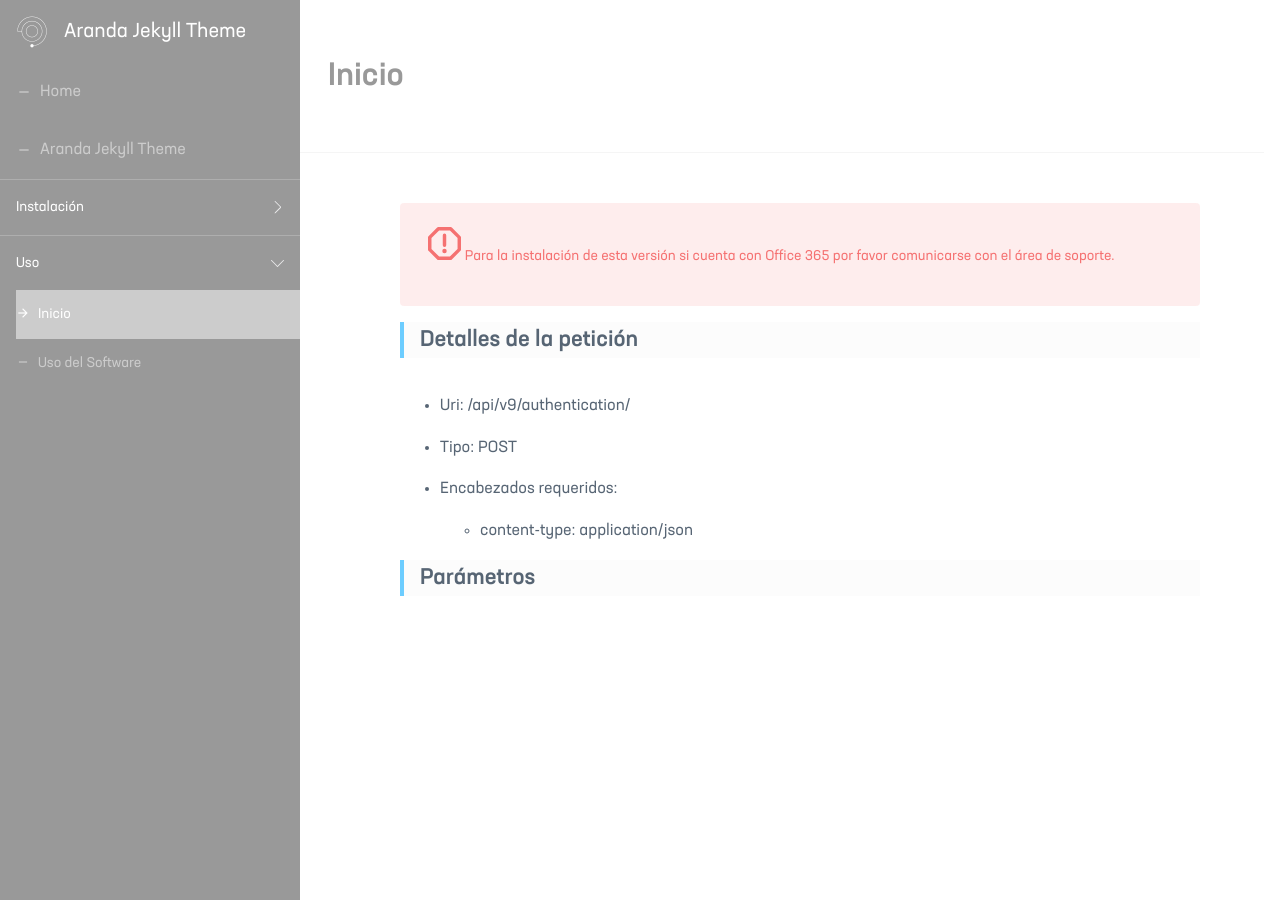
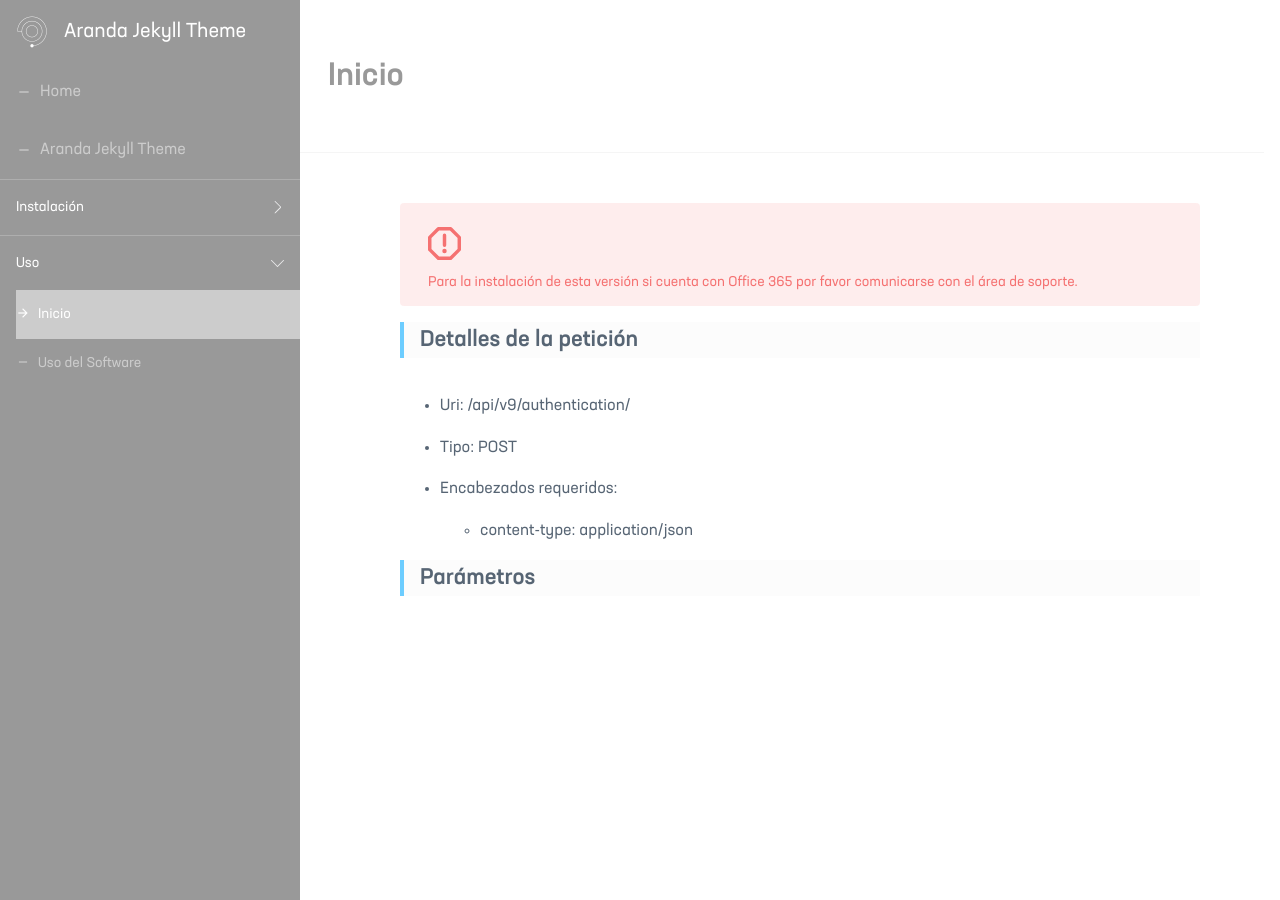
Before and after one commit to Nats85/Manuales-Aranda-Apis, a Jekyll site: the page built from docs/2.1-inicio.md, in a window 1280 px wide. Built offline with Jekyll 4.4.1, drawn with Linux system fonts in a browser that asks for light colours.

Commit message:
Update apis.html

```diff
--- a/_layouts/apis.html
+++ b/_layouts/apis.html
@@ -20,10 +20,11 @@ layout: default
     <div class="apis">
        <div class="ap">
          <div class="content_alert">
-           <div class="alert"><img src="{{ site.baseurl }}/assets/images/ic_alert.svg">
-             <div class="title_alert">{{ site.data.messages['instaladores'] }}</div>
+           <div class="alert">
+             <div class="img_alert"><img src="{{ site.baseurl }}/assets/images/ic_alert.svg"></div>
+               <div class="title_alert">{{ site.data.messages['instaladores'] }}</div>
+             </div>
            </div>
-          </div>
            {{ content }}
        </div>
     </div>
```
